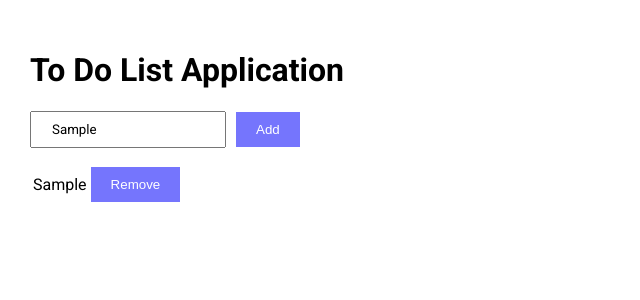
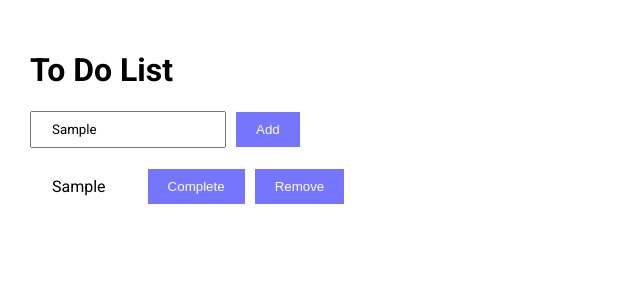
Before and after one commit to jithamolns/To-do-list, an Angular app in the folder to-do-list/: page / in a window 1280 px wide. Both pictures are taken after typing "Sample" into the empty fields and a click on the button "Add". Shown: the top 300 px of the page, without its empty margins (0-640 px from the left). Built offline with nearby package versions, Linux system fonts and the light colour scheme.

Commit message:
component initialization

```diff
--- a/to-do-list/src/app/app.component.html
+++ b/to-do-list/src/app/app.component.html
@@ -8,9 +8,11 @@
 <div class="taskList">
   <table>
     <tr *ngFor="let item of list">
-      <!-- <button (click)="removeTask(item.id)">Complete</button> -->
       <td>{{item.name}} </td>
-      <td><button (click)="removeTask(item.id)">Remove</button></td>
+      <td>
+        <button (click)="completeTask(item.id, item.name)">Complete</button>
+        <button (click)="removeTask(item.id)">Remove</button>
+      </td>
     </tr>
   </table>
 </div>
--- a/to-do-list/src/app/app.component.ts
+++ b/to-do-list/src/app/app.component.ts
@@ -6,9 +6,10 @@ import { Component } from '@angular/core';
   styleUrls: ['./app.component.css']
 })
 export class AppComponent {
-  title = 'To Do List Application';
+  title = 'To Do List';
   err:string = '';
   list:any[] = [];
+  completedList:any[] = [];
 
   addTask(item:string){
     if(item!=''){
@@ -19,6 +20,9 @@ export class AppComponent {
     }
   }
   removeTask(id:number){
-    this.list=this.list.filter(item=>item.id!==id);
+    this.list = this.list.filter(item=>item.id!==id);
+  }
+  completeTask(taskId:number, taskName:string){
+    this.completedList.push({taskId:this.completedList.length,name:taskName});
   }
 }
--- a/to-do-list/src/app/app.module.ts
+++ b/to-do-list/src/app/app.module.ts
@@ -3,10 +3,12 @@ import { BrowserModule } from '@angular/platform-browser';
 
 import { AppRoutingModule } from './app-routing.module';
 import { AppComponent } from './app.component';
+import { TodosComponent } from './components/todos/todos.component';
 
 @NgModule({
   declarations: [
     AppComponent,
+    TodosComponent,
   ],
   imports: [
     BrowserModule,
--- /dev/null
+++ b/to-do-list/src/app/components/todos/todos.component.html
@@ -0,0 +1 @@
+<p>todos works!</p>
--- /dev/null
+++ b/to-do-list/src/app/components/todos/todos.component.ts
@@ -0,0 +1,16 @@
+import { Component, OnInit } from '@angular/core';
+
+@Component({
+  selector: 'app-todos',
+  templateUrl: './todos.component.html',
+  styleUrls: ['./todos.component.css']
+})
+export class TodosComponent implements OnInit{
+
+  constructor(){ }
+
+  ngOnInit(): void {
+
+  }
+
+}
--- a/to-do-list/src/styles.css
+++ b/to-do-list/src/styles.css
@@ -19,3 +19,9 @@ button{
 button:hover{
     background-color: #5555b1;
 }
+td{
+    padding: 3px 20px;
+}
+td button{
+    margin-right: 10px;
+}
```
Also changed, not shown: to-do-list/src/app/components/todos/todos.component.css (added), 1 other file (tests, documents, lock files or other folders).
